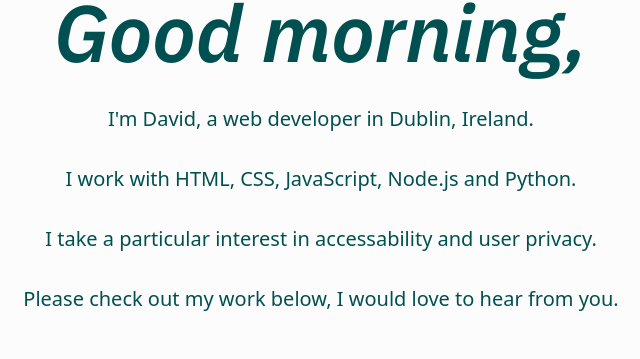
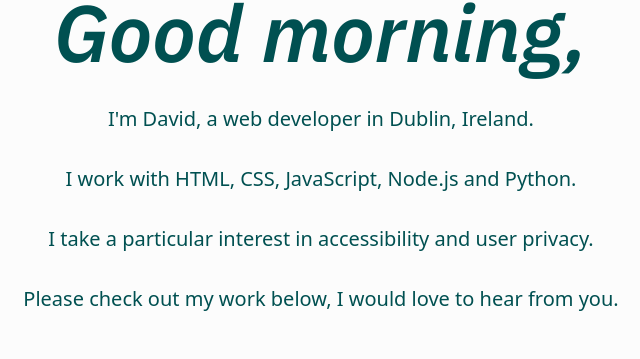
Before and after one commit to davidindub/davidindub.github.io, a plain HTML site: page index.html in a window 1280 px wide. Shown: the part 386-745 px from the top of the page, 319-959 px from the left. Drawn offline with nearby package versions, Linux system fonts and the light colour scheme.

Commit message:
Update index.html

```diff
--- a/index.html
+++ b/index.html
@@ -22,7 +22,7 @@
               <br><br>
               I work with HTML, CSS, JavaScript, Node.js and Python.
             <br><br>
-            I take a particular interest in accessability and user privacy.
+            I take a particular interest in accessibility and user privacy.
               <br><br>
               Please check out my work below, I would love to hear from you.
           </p>
```
